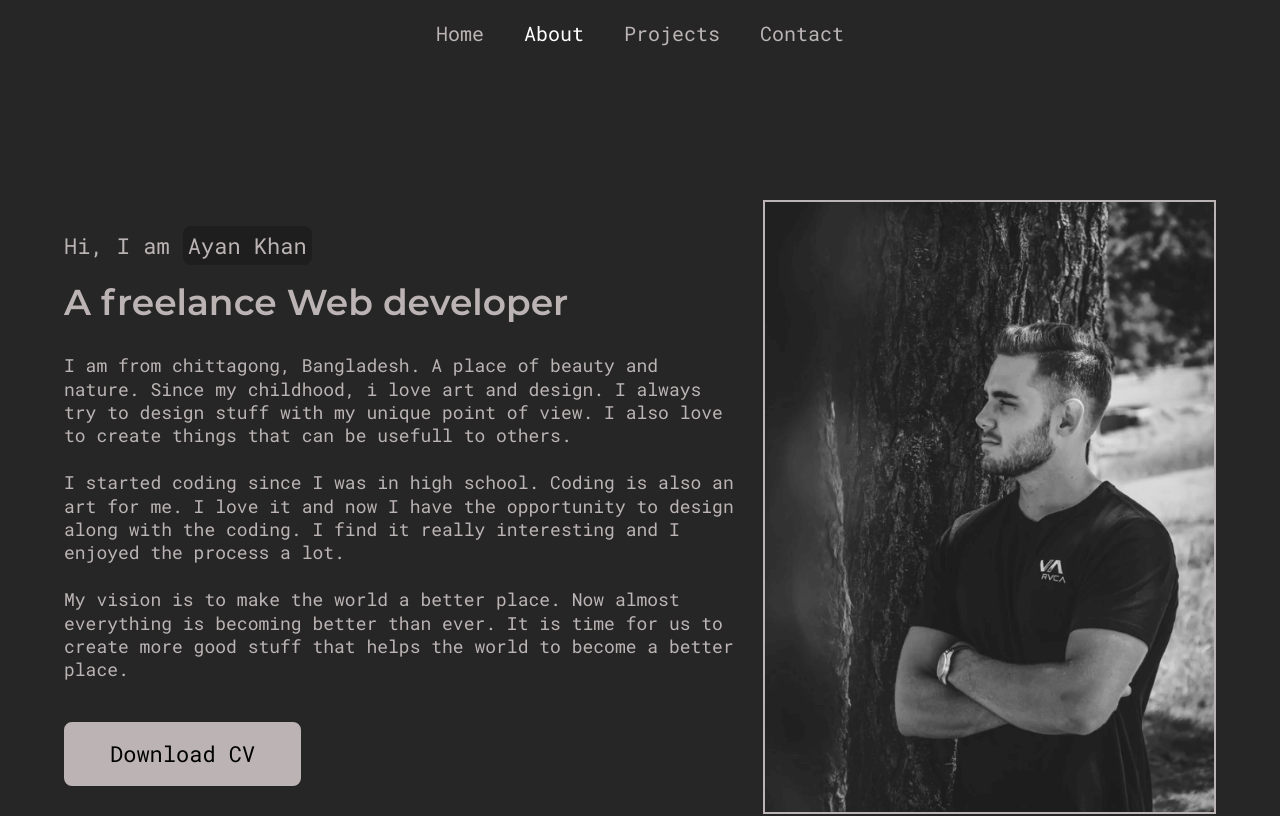
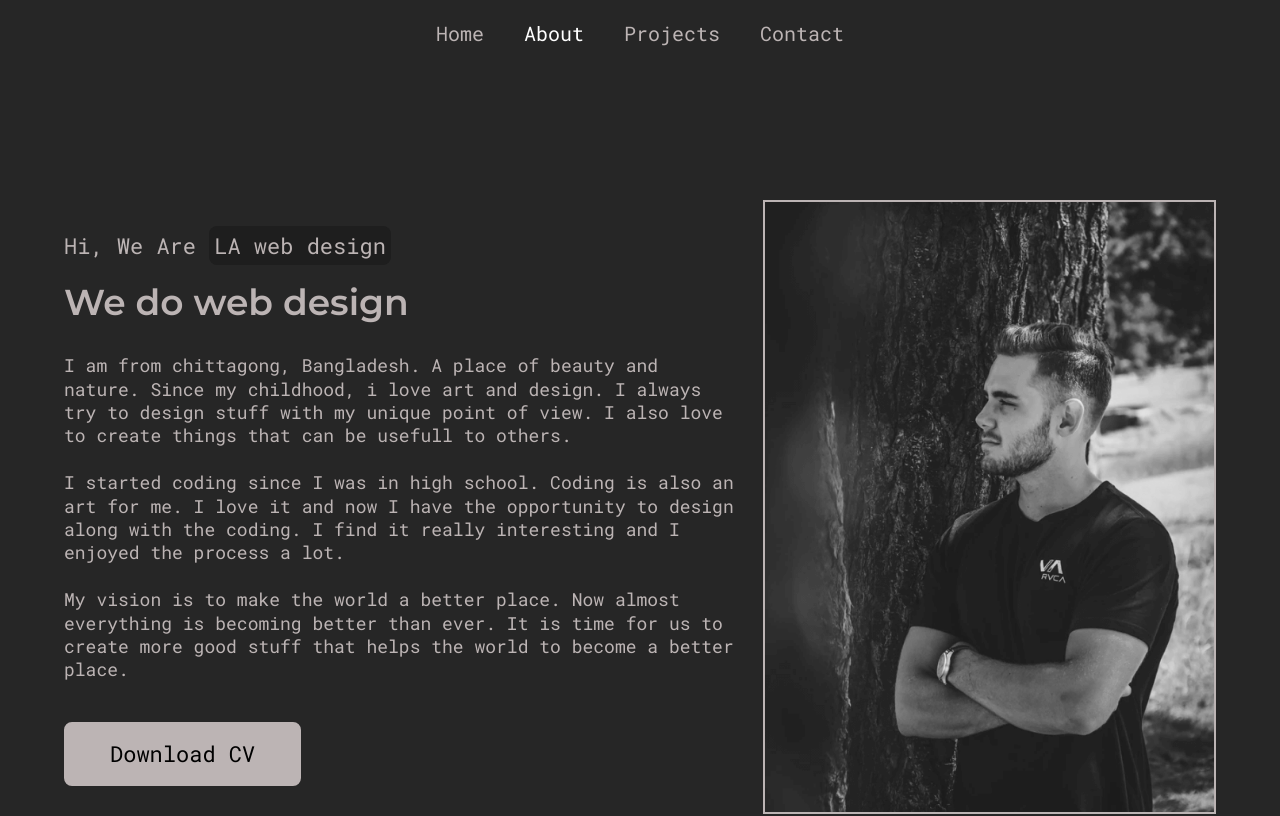
Before and after one commit to ShaifArfan/AYANs-portfolio, a React (Create React App) app: page /about in a window 1280 px wide. Shown: the top 816 px of the page. Built offline with nearby package versions, Linux system fonts and the light colour scheme.

Commit message:
Update About.js

```diff
--- a/src/pages/About.js
+++ b/src/pages/About.js
@@ -81,9 +81,9 @@ export default function About() {
           <div className="top-section">
             <div className="left">
               <p className="about__subheading">
-                Hi, I am <span>Ayan Khan</span>
+                Hi, We Are <span>LA web design</span>
               </p>
-              <h2 className="about__heading">A freelance Web developer</h2>
+              <h2 className="about__heading">We do web design</h2>
               <div className="about__info">
                 <PText>
                   I am from chittagong, Bangladesh. A place of beauty and
```
